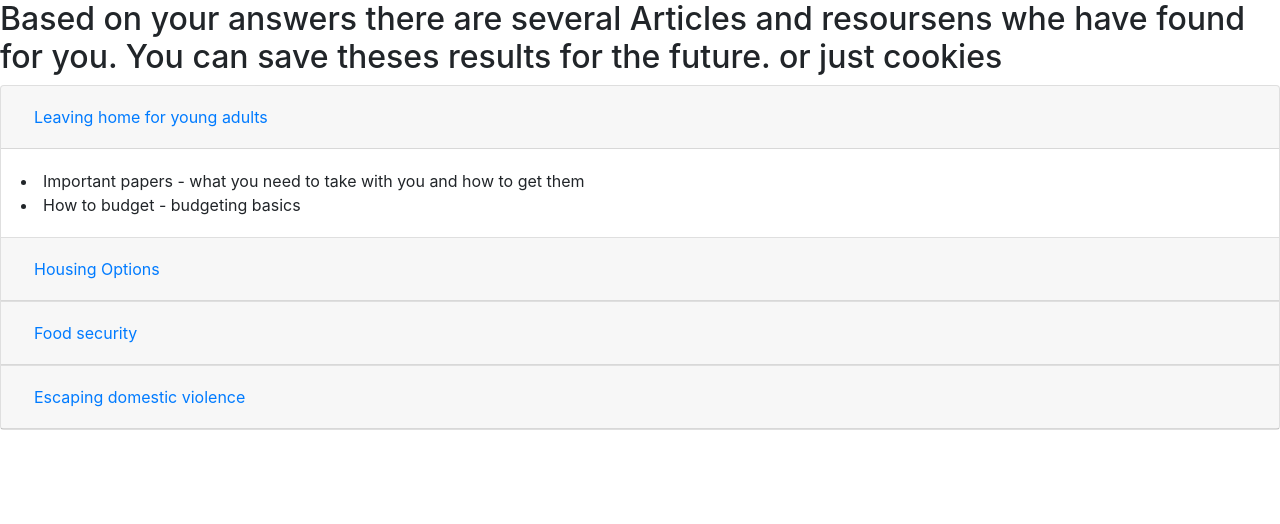
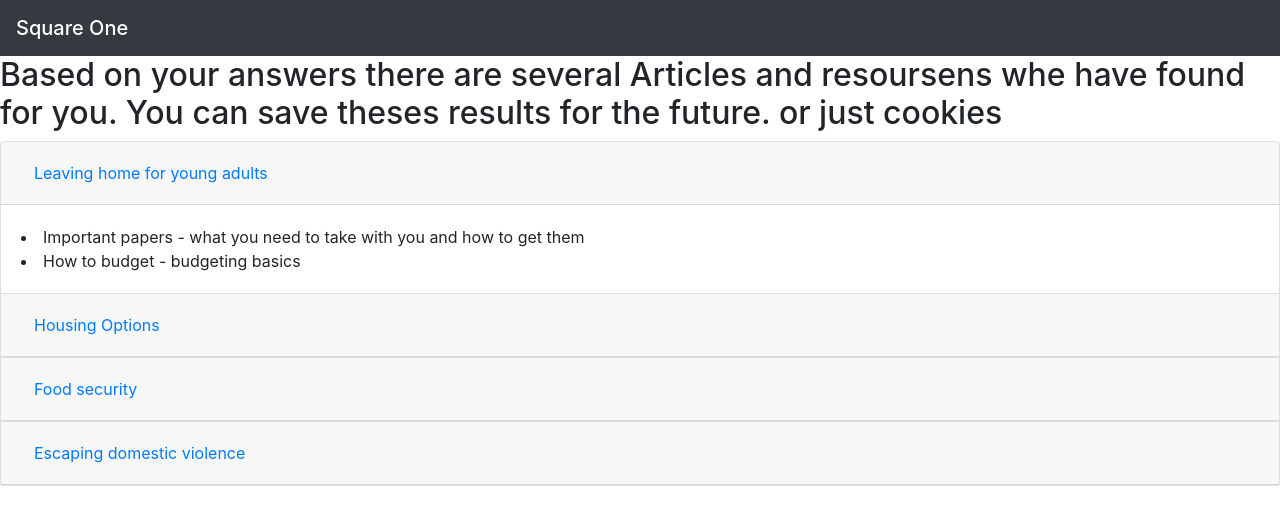
Before and after one commit to tatanyn/squareone, a plain HTML site: page advice.html in a window 1280 px wide. Drawn offline with nearby package versions, Linux system fonts and the light colour scheme.

Commit message:
Added brand bar

```diff
--- a/advice.html
+++ b/advice.html
@@ -8,8 +8,12 @@
       <script src="http://netdna.bootstrapcdn.com/bootstrap/3.1.1/js/bootstrap.min.js"></script>
   </head>
   <body>
+    <nav class="navbar navbar-dark bg-dark">
+        <a href="/index.html" class="navbar-brand mb-0 h1">Square One</a>
+    </nav>
 
-<h2>    Based on your answers there are several Articles and resoursens whe have found for you.  You can save theses results for the future. or just cookies</h2>
+    <h2>Based on your answers there are several Articles and resoursens whe have
+      found for you.  You can save theses results for the future. or just cookies</h2>
 <div class="accordion" id="accordionExample">
   <div class="card">
     <div class="card-header" id="headingOne">
```
